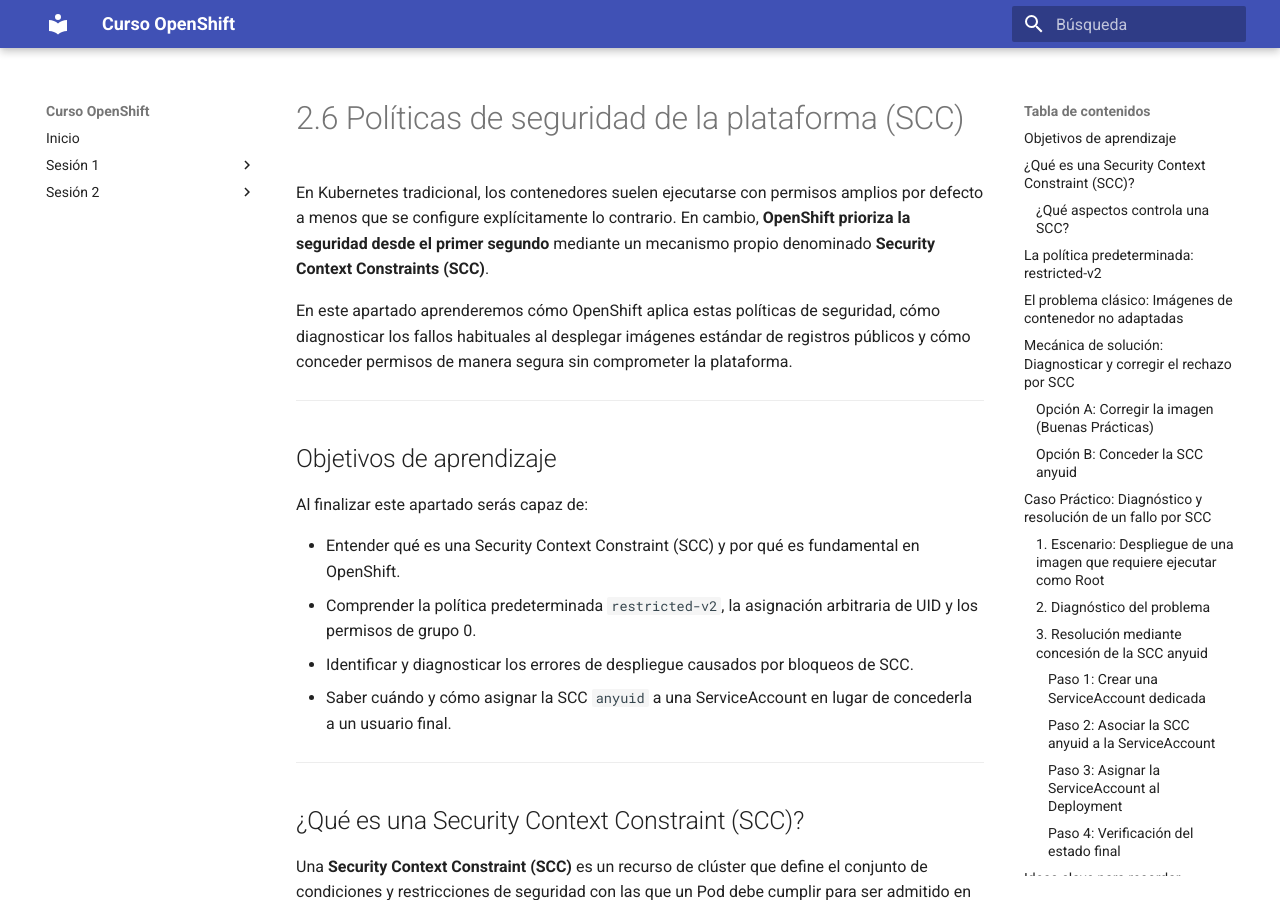
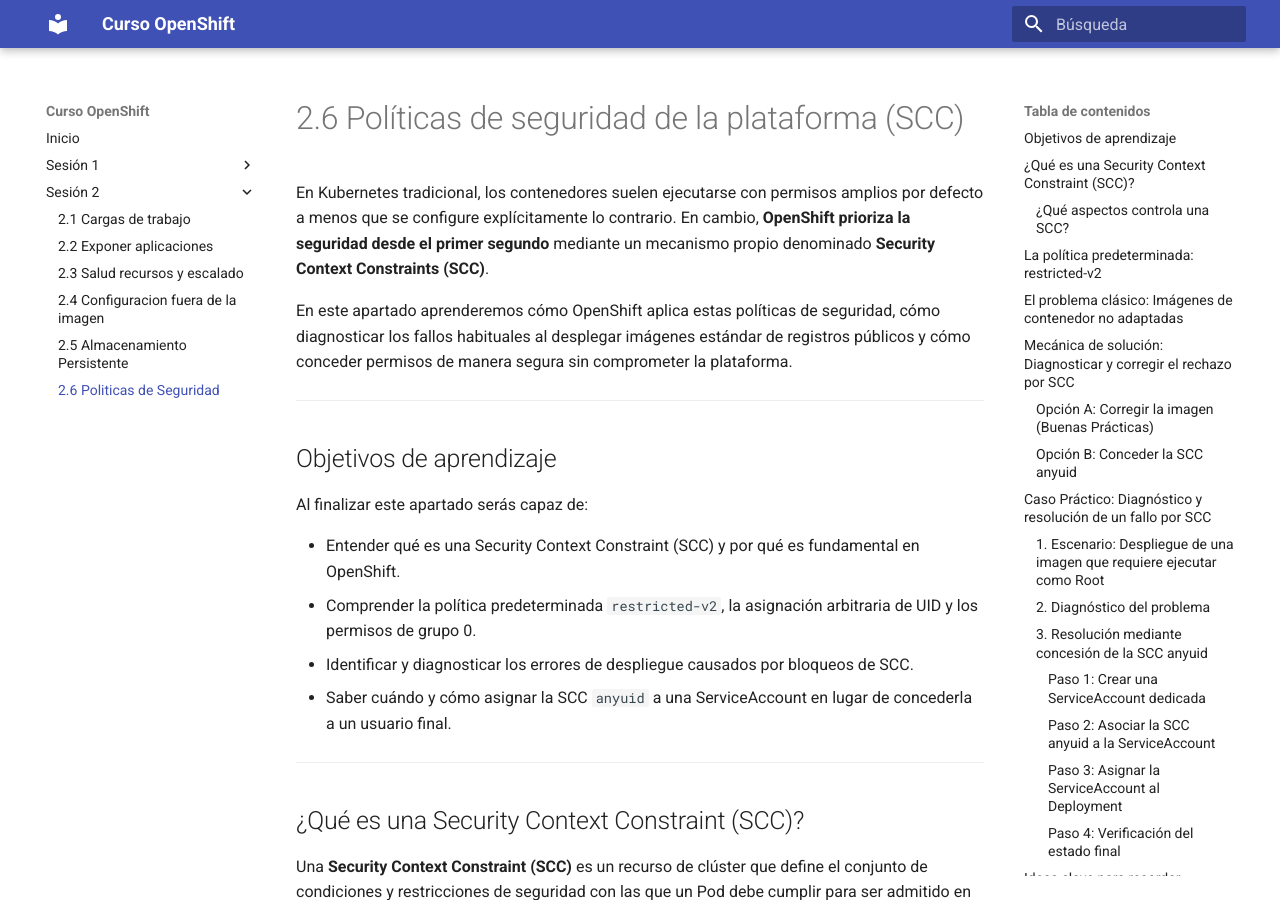
Before and after one commit to ieftraining/curso-openshift, an MkDocs documentation site: the page built from docs/sesion2/2.6 Politicas de Seguridad.md, in a window 1280 px wide and 900 px high. Built offline with MkDocs 1.6.1 and Material for MkDocs 9.7.7, drawn with Linux system fonts in a browser that asks for light colours.

Commit message:
Update mkdocs.yml

```diff
--- a/mkdocs.yml
+++ b/mkdocs.yml
@@ -28,6 +28,7 @@
       - 2.3 Salud recursos y escalado: sesion2/2.3 Salud recursos y escalado.md
       - 2.4 Configuracion fuera de la imagen: sesion2/2.4 Configuracion fuera de la imagen.md
       - 2.5 Almacenamiento Persistente: sesion2/2.5 Almacenamiento Persistente.md
+      - 2.6 Politicas de Seguridad: sesion2/2.6 Politicas de Seguridad.md
 
 
 markdown_extensions:
```
